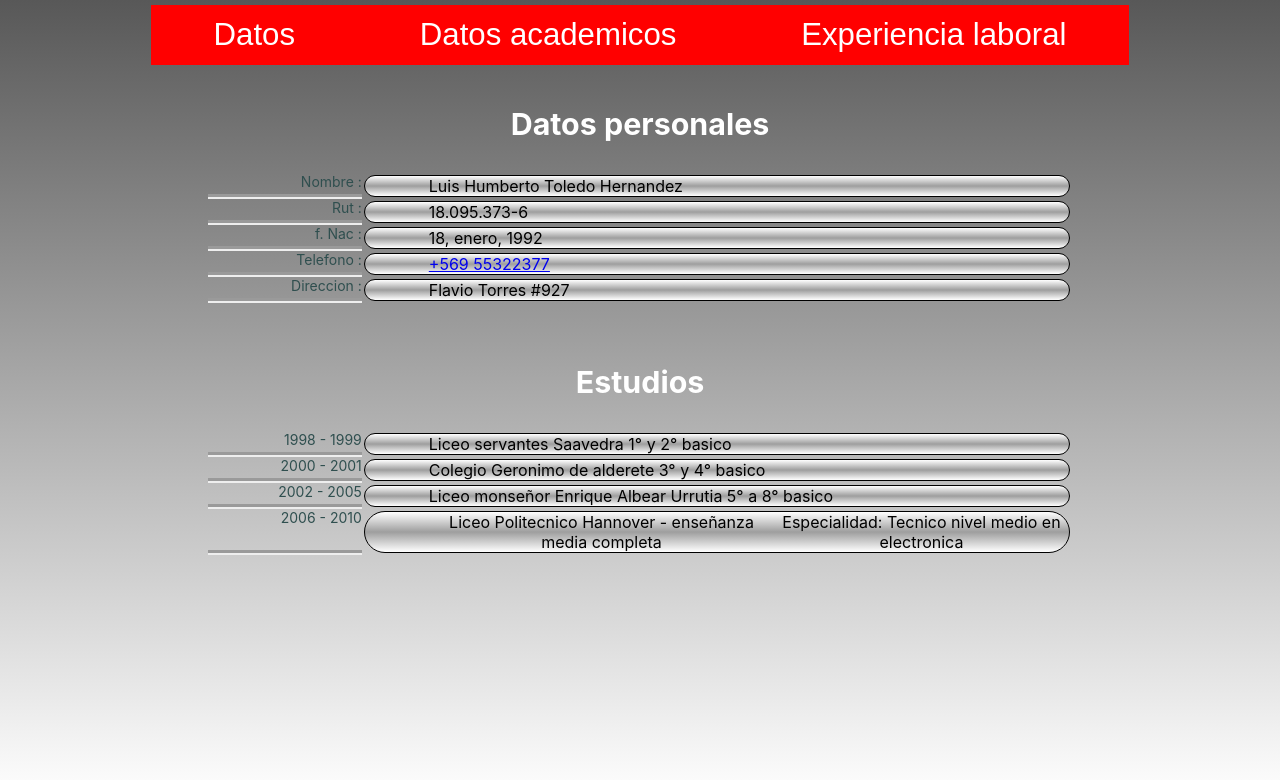
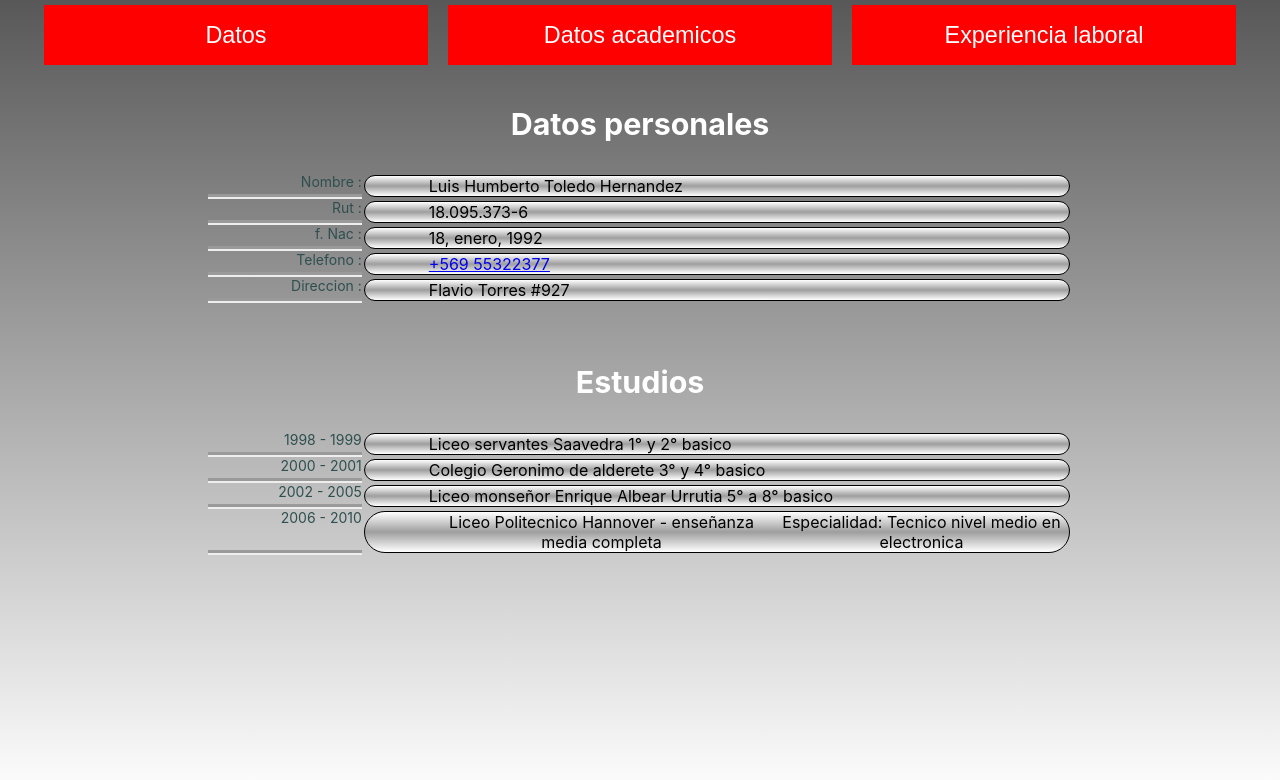
Before and after one commit to pepitoth/cv1, a React (Create React App) app: page / in a window 1280 px wide. Shown: the top 780 px of the page. Built offline with nearby package versions, Linux system fonts and the light colour scheme.

Commit message:
correccion margenes de botones

```diff
--- a/src/App.css
+++ b/src/App.css
@@ -76,11 +76,13 @@ button{
   border:none;
   position:relative;
   height:60px;
-  font-size:1.2em;
+  font-size:0.9em;
   padding:0 2em;
+  margin: 0 10px;
   cursor:pointer;
-  transition:600ms ease all;
+  transition:800ms ease all;
   outline:none;
+  width: 30%;
 }
 button:hover{
   background:#fff;
```
